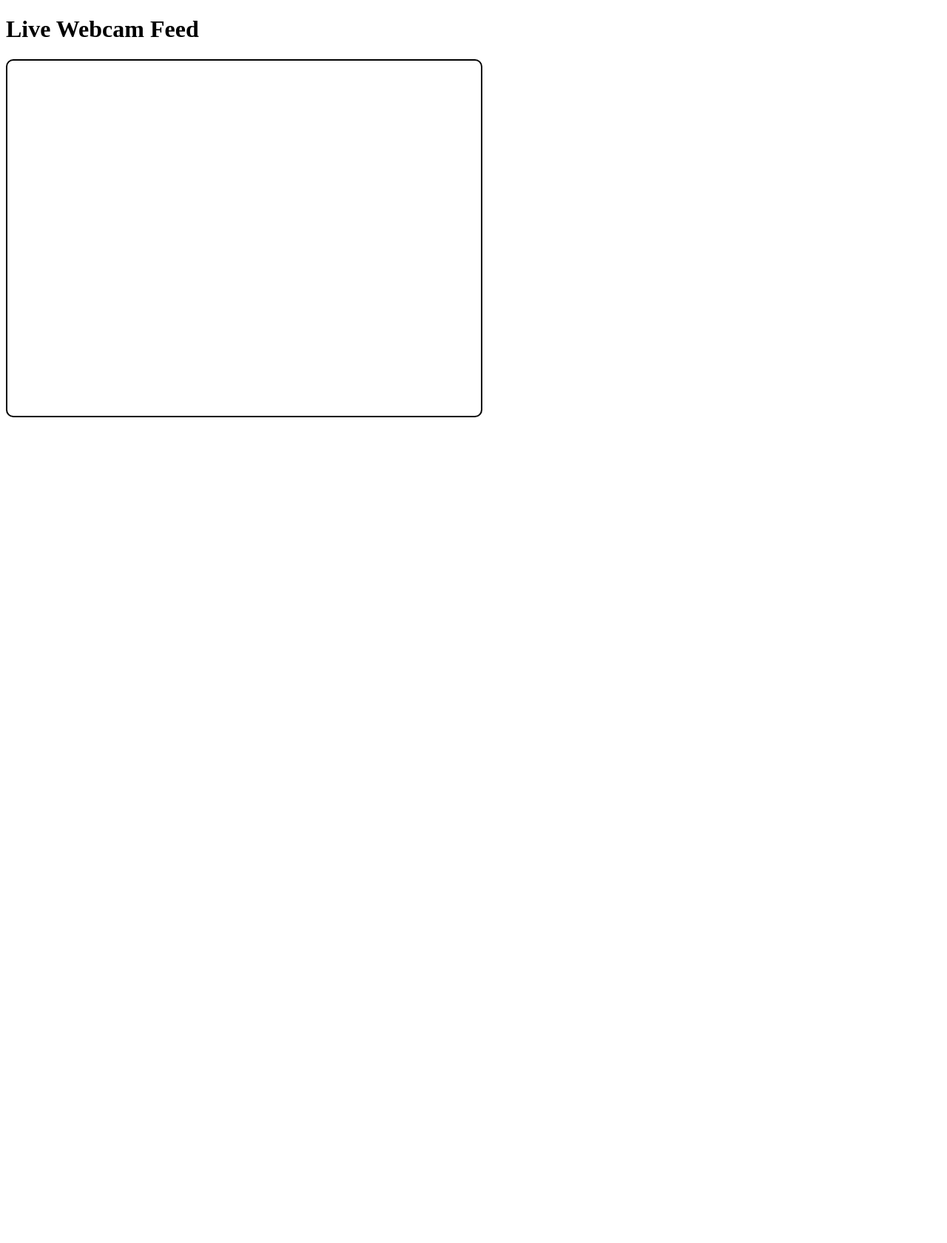
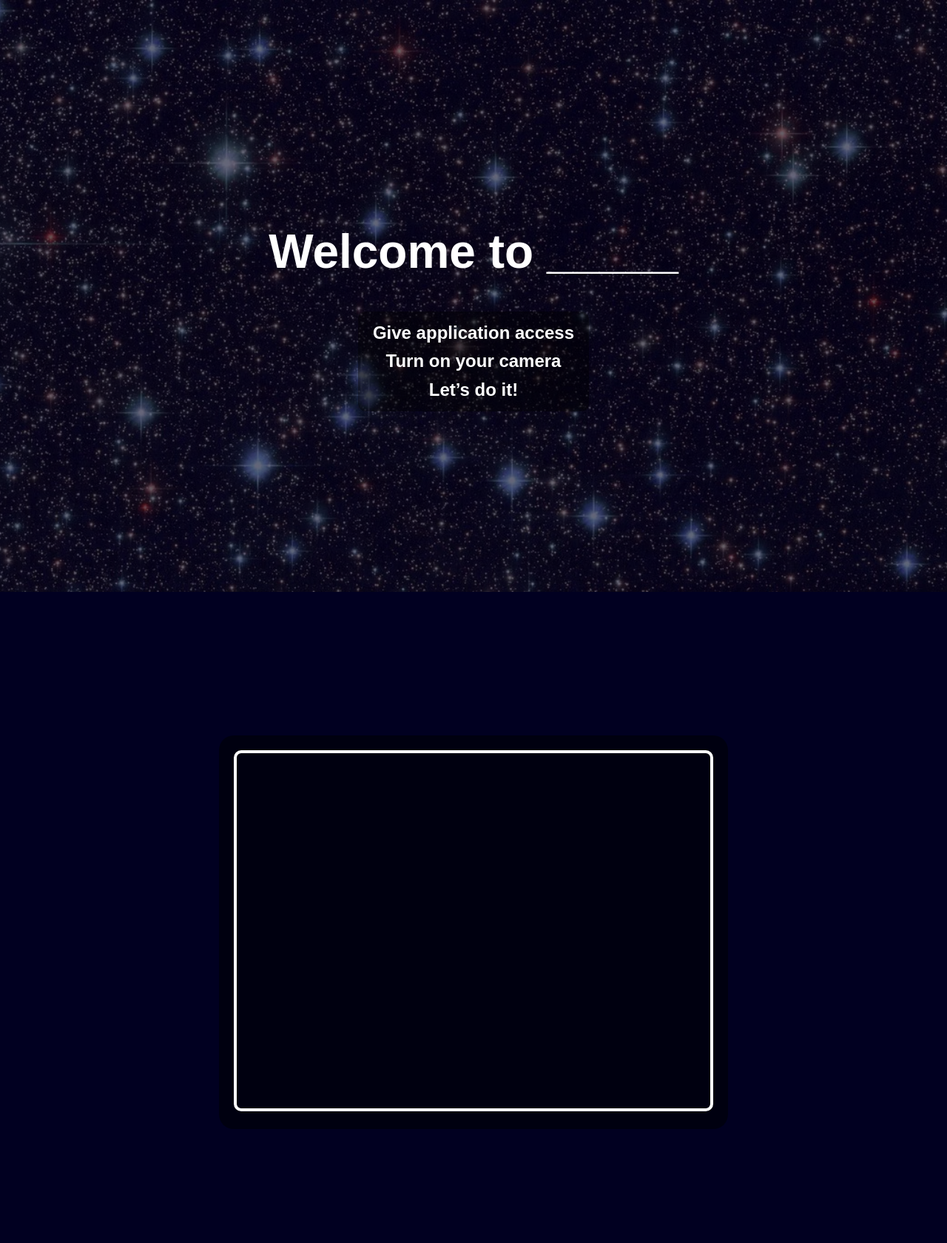
Before and after one commit to isliese/ASTRO-ASL, a Flask app: page / in a window 1280 px wide. Shown: the whole page at 74% size. Before the commit the page ends 564 px from the top, so only its background shows below. Run offline with Flask 3, Linux system fonts and the light colour scheme.

Commit message:
added background, title, instruction

```diff
--- a/templates/CameraTest.html
+++ b/templates/CameraTest.html
@@ -1,33 +1,93 @@
-<!-- templates/CameraTest.html -->
 <!DOCTYPE html>
-<html>
+<html lang="en">
 <head>
-    <title>Camera Test</title>
+  <meta charset="UTF-8">
+  <title>Welcome to _____</title>
   <style>
+    body {
+      margin: 0;
+      padding: 0;
+      background-color: #010021;
+      color: white;
+      font-family: Arial, sans-serif;
+      overflow-x: hidden;
+    }
+
+    body::before {
+      content: "";
+      position: fixed;
+      top: 0; left: 0; right: 0; bottom: 0;
+      background-image: url("{{ url_for('static', filename='space_background.webp') }}");
+      background-size: cover;
+      background-position: center;
+      background-repeat: no-repeat;
+      opacity: 0.4;
+      z-index: -1;
+    }
+
+    .section {
+      height: 100vh;
+      display: flex;
+      flex-direction: column;
+      justify-content: center;
+      align-items: center;
+      text-align: center;
+      padding: 20px;
+    }
+
+    .section.hero h1 {
+      font-size: 4rem;
+      margin-bottom: 20px;
+    }
+
+    .section.hero h3 {
+      font-size: 1.5rem;
+      line-height: 1.6;
+      background-color: rgba(0, 0, 0, 0.4);
+      padding: 10px 20px;
+      border-radius: 10px;
+    }
+
+    .camera-container {
+      background: rgba(0, 0, 0, 0.5);
+      padding: 20px;
+      border-radius: 20px;
+    }
+
     video {
       width: 640px;
       height: 480px;
-            border: 2px solid black;
+      border: 4px solid white;
       border-radius: 10px;
     }
   </style>
 </head>
 <body>
-    <h1>Live Webcam Feed</h1>
-    <video id="webcam" autoplay playsinline></video>
+  <!-- 첫 화면 -->
+  <div class="section hero">
+    <h1>Welcome to _____</h1>
+    <h3>
+      Give application access<br>
+      Turn on your camera<br>
+      Let’s do it!
+    </h3>
+  </div>
+
+  <!-- 스크롤 후 나오는 화면 -->
+  <div class="section">
+    <div class="camera-container">
+      <video id="camera" autoplay></video>
+    </div>
+  </div>
 
   <script>
-        const video = document.getElementById('webcam');
-
-        // Request access to webcam
-        navigator.mediaDevices.getUserMedia({ video: true, audio: false })
-            .then((stream) => {
+    navigator.mediaDevices.getUserMedia({ video: true })
+      .then(stream => {
+        const video = document.getElementById('camera');
         video.srcObject = stream;
       })
-            // When there's error
-            .catch((error) => {
-                console.error("Failed to access webcam:", error);
-                alert("Unable to access the webcam. Please allow camera permission.");
+      .catch(error => {
+        console.error("Camera access error:", error);
       });
   </script>
 </body>
```
Also changed, not shown: static/space_background.webp (added). Lines whose indentation alone changed are shown as unchanged.
